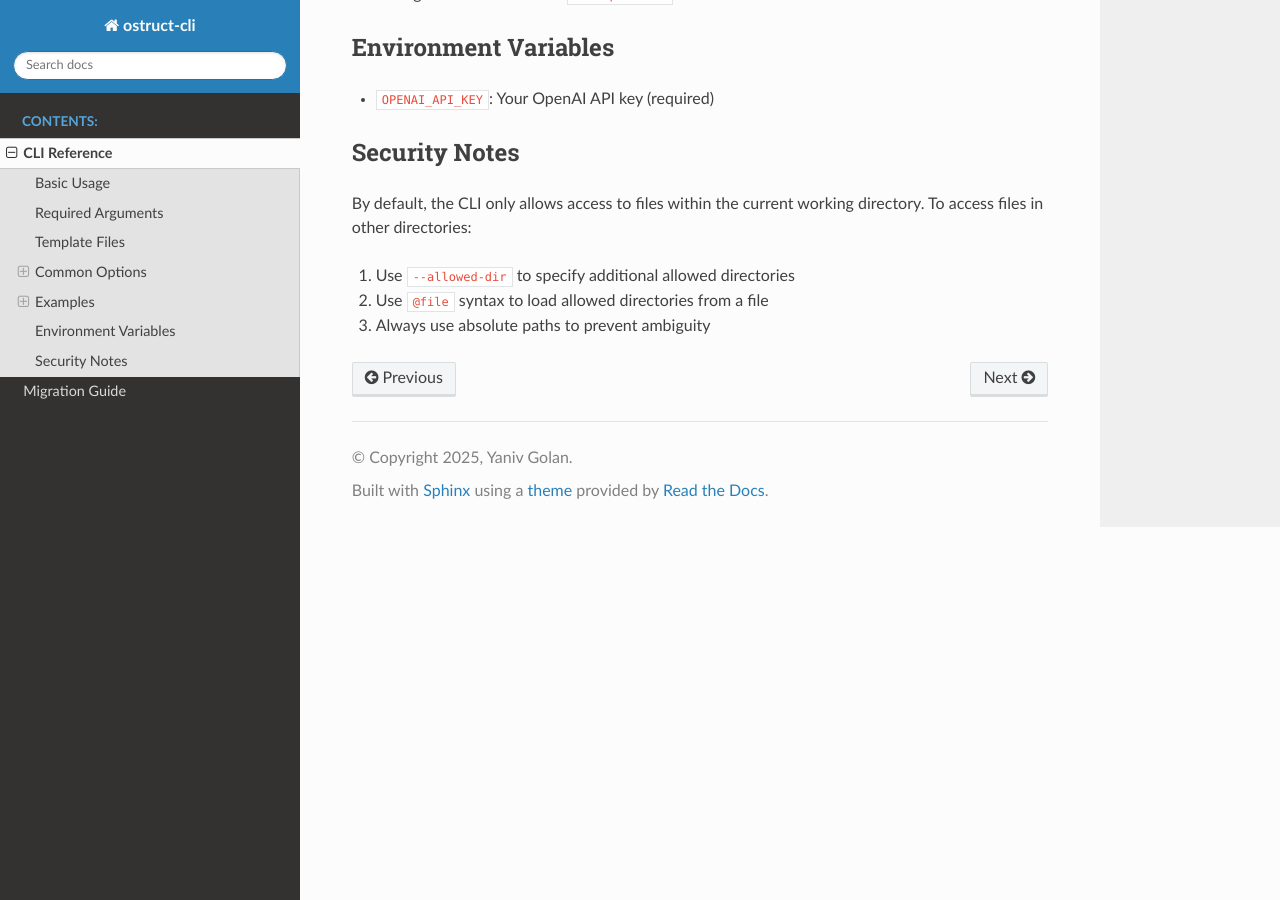
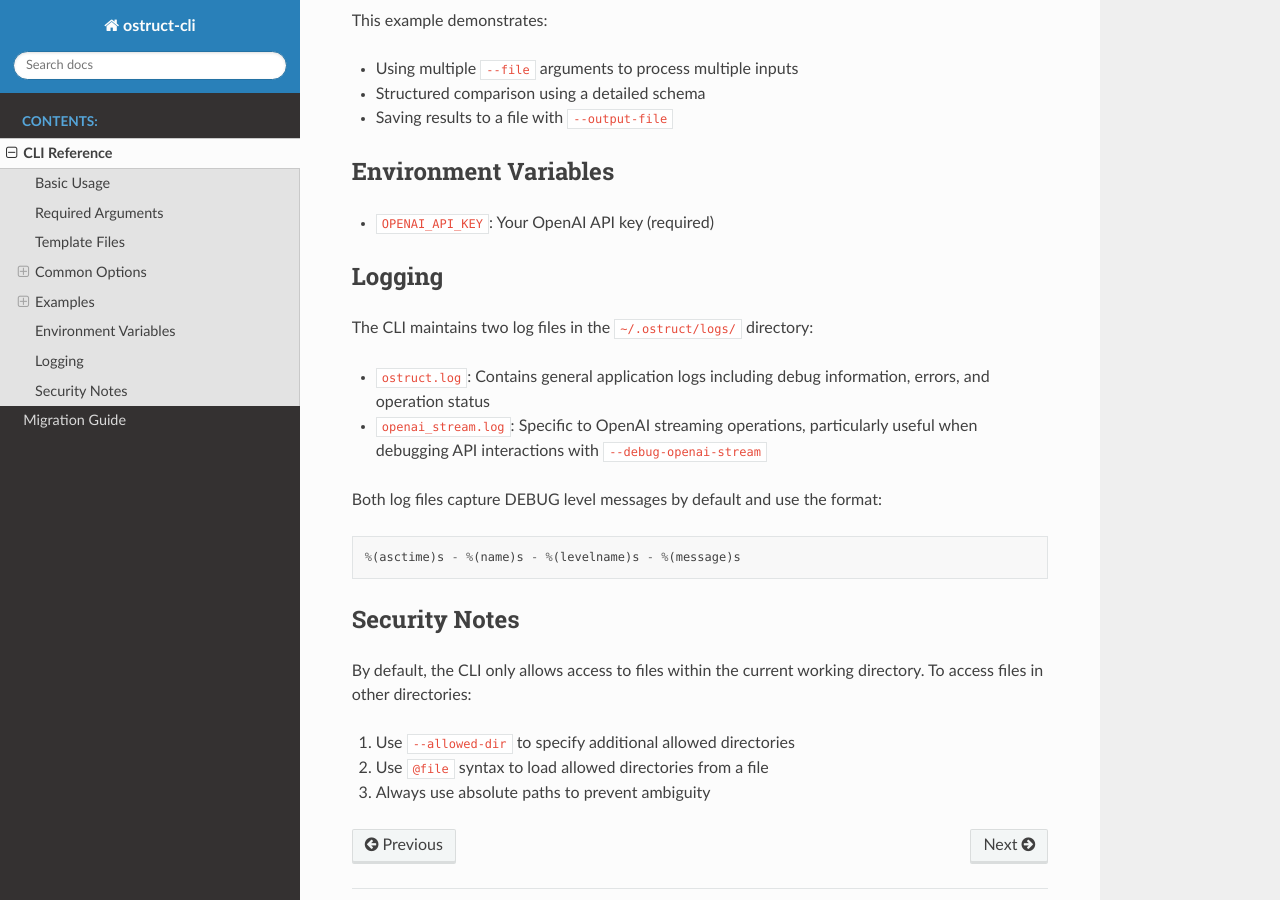
Before and after one commit to yaniv-golan/ostruct, a Sphinx documentation site: the page built from docs/source/cli.md, in a window 1280 px wide and 900 px high, scrolled down 6625 px. Built offline with Sphinx 7.4.7 and the Read the Docs theme 3.1.0, drawn with Linux system fonts in a browser that asks for light colours; some of the changed text lies outside the part shown.

Commit message:
feat(logging): Add ostruct.log file handler
Add file handler configuration for the main logger to write to ~/.ostruct/logs/ostruct.log.

````diff
--- a/docs/source/cli.md
+++ b/docs/source/cli.md
@@ -58,6 +58,7 @@ While the CLI accepts templates with any extension (when prefixed with `@`), we
 - `--show-model-schema`: Display the generated Pydantic model schema
 - `--debug-validation`: Show detailed schema validation debugging
 - `--verbose-schema`: Enable verbose schema debugging output
+- `--debug-openai-stream`: Enable low-level debug output for OpenAI streaming (very verbose)
 - `--progress-level {none,basic,detailed}`: Set progress reporting level (default: basic)
 
 ## Examples
@@ -246,6 +247,8 @@ This is particularly useful for:
 - Testing schema validation
 - Ensuring correct file access permissions
 
+Note: While `--debug-openai-stream` is available for debugging actual API calls, it won't show streaming data during a dry run since no API calls are made. To debug streaming, use `--debug-openai-stream` without `--dry-run`.
+
 ### Multiple Files Example
 
 Compare two files using a structured schema:
@@ -323,6 +326,19 @@ This example demonstrates:
 
 - `OPENAI_API_KEY`: Your OpenAI API key (required)
 
+## Logging
+
+The CLI maintains two log files in the `~/.ostruct/logs/` directory:
+
+- `ostruct.log`: Contains general application logs including debug information, errors, and operation status
+- `openai_stream.log`: Specific to OpenAI streaming operations, particularly useful when debugging API interactions with `--debug-openai-stream`
+
+Both log files capture DEBUG level messages by default and use the format:
+
+```
+%(asctime)s - %(name)s - %(levelname)s - %(message)s
+```
+
 ## Security Notes
 
 By default, the CLI only allows access to files within the current working directory. To access files in other directories:
````
Also changed, not shown: README.md (+17 -2 lines), docs/source/index.rst (+8 -0 lines), 1 other file.
